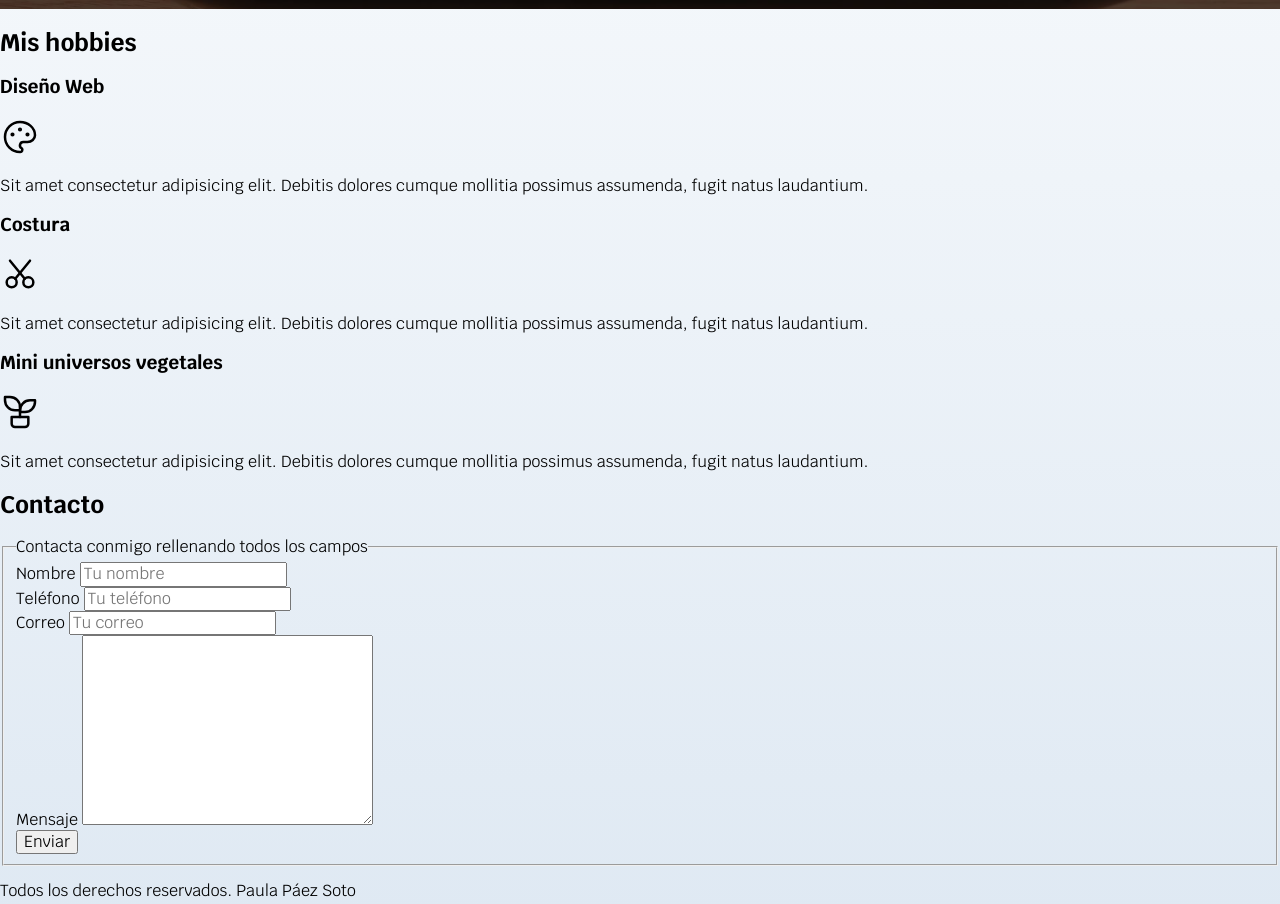
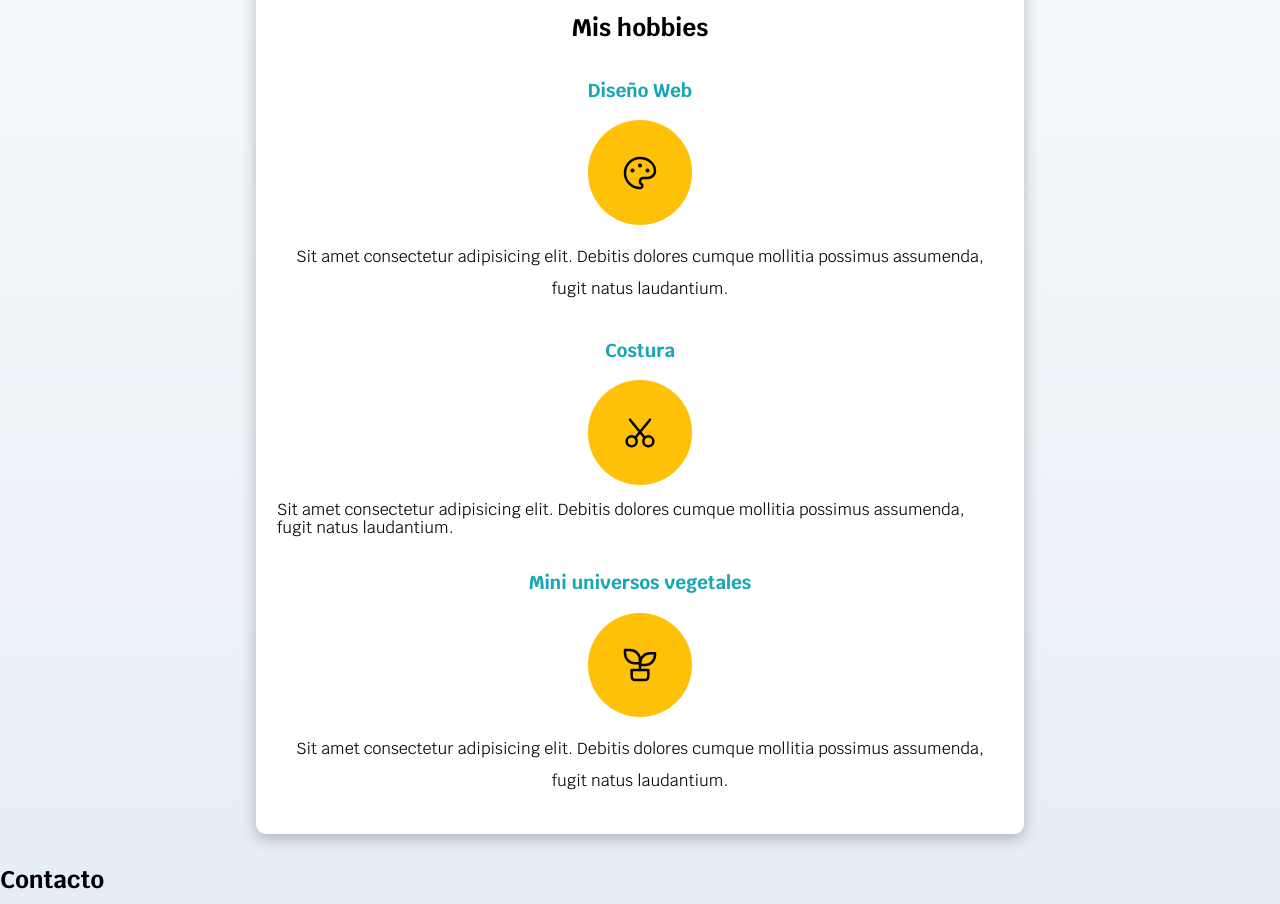
Before and after one commit to PaulaPSoto/proyecto-1-curso-desarrollo-web-completo, a plain HTML site: page index.html in a window 1280 px wide. Shown: the part 560-1464 px from the top of the page. Drawn offline with Linux system fonts and the light colour scheme.

Commit message:
Add a new section

```diff
--- a/css/main.css
+++ b/css/main.css
@@ -9,6 +9,7 @@
 }
 /* GLOBALES */
 html {
+  min-height: 100%;
   font-size: 65.5%;
   box-sizing: border-box; /*HACK FOR BOX MODEL */
 }
@@ -21,11 +22,24 @@ html {
 body {
   font-family: "Krub", sans-serif;
   font-size: 16px; /*1rem = 10px*/
-  background-image: linear-gradient(to top, #dfe9f3, var(--white) 100%);
+  background-image: linear-gradient(
+    to top,
+    var(--lightGrey) 0%,
+    var(--white) 100%
+  );
 }
 .container {
-  max-width: 120rem;
-  margin: 0 auto;
+  max-width: 1200rem;
+  margin: auto;
+}
+.shadow {
+  width: 60%;
+  box-shadow: 0px 5px 15px 0px rgba(112, 112, 112, 0.48);
+  padding: 2rem;
+  margin-bottom: 3rem;
+
+  background-color: var(--white);
+  border-radius: 10px;
 }
 .button {
   background-color: var(--second);
@@ -44,6 +58,7 @@ body {
 /* Header */
 .header__name {
   text-align: center;
+  font-size: 1.4rem;
 }
 .header__job {
   font-size: 2rem;
@@ -71,7 +86,7 @@ body {
   color: var(--black);
 }
 
-/* SECTION LOCALITATION */
+/* SECTION LOCATION */
 
 .hero {
   background-image: url(../images/hero.jpg);
@@ -92,13 +107,47 @@ body {
 }
 .hero__content--title {
   color: var(--white);
+  text-align: center;
 }
 .hero__content--parag {
   color: var(--white);
   display: flex;
   align-items: flex-end;
+  line-height: 2;
 }
 
+/* SECTION HOBBIES */
+.hobbies__title {
+  text-align: center;
+}
+.services {
+  display: grid;
+  grid-template-columns: repeat (3, 1fr);
+  grid-template-rows: 2;
+  column-gap: 1rem;
+}
+.service {
+  display: flex;
+  flex-direction: column;
+  align-items: center;
+}
+
+.service__hobby {
+  color: var(--second);
+}
+.service__icons {
+  width: 10rem;
+  height: 10rem;
+  border-radius: 50%;
+  background-color: var(--first);
+  display: flex;
+  justify-content: center;
+  align-items: center;
+}
+.service__text {
+  line-height: 2;
+  text-align: center;
+}
 @media (min-width: 768px) {
   .nav__main {
     flex-direction: row;
--- a/index.html
+++ b/index.html
@@ -30,7 +30,7 @@
     </nav>
    </div>
 
-   <!-- SECTION LOCALITATION -->
+   <!-- SECTION LOCATION -->
     <section class="hero">
       <div class="hero__content">
           <h2 class="hero__content--title">Desarrolladora Front-End</h2>
@@ -57,11 +57,14 @@
       </div>
        <!-- SECTION HOBBIES -->
     </section>
-    <main>
-      <h2>Mis hobbies</h2>
+    <main class="container shadow">
 
-      <section>
-        <h3>Diseño Web</h3>
+      <h2 class="hobbies__title">Mis hobbies</h2>
+      <div class="services">
+
+        <section class= "service">
+          <h3 class="service__hobby">Diseño Web</h3>
+          <div class="service__icons">
             <svg
           xmlns="http://www.w3.org/2000/svg"
           class="icon icon-tabler icon-tabler-palette"
@@ -82,13 +85,16 @@
           <circle cx="12" cy="7.5" r=".5" fill="currentColor" />
           <circle cx="16.5" cy="10.5" r=".5" fill="currentColor" />
             </svg>
-        <p>
+          </div>
+          <p class="service__text">
           Sit amet consectetur adipisicing elit. Debitis dolores cumque mollitia
           possimus assumenda, fugit natus laudantium.
           </p>
         </section>
-      <section>
-        <h3>Costura</h3>
+
+        <section class= "service">
+          <h3 class="service__hobby">Costura</h3>
+          <div class="service__icons">
             <svg
           xmlns="http://www.w3.org/2000/svg"
           class="icon icon-tabler icon-tabler-cut"
@@ -107,13 +113,16 @@
           <line x1="9.15" y1="14.85" x2="18" y2="4" />
           <line x1="6" y1="4" x2="14.85" y2="14.85" />
             </svg>
-        <p>
+          </div>
+          <p class="hobby__text">
           Sit amet consectetur adipisicing elit. Debitis dolores cumque mollitia
           possimus assumenda, fugit natus laudantium.
           </p>
         </section>
-      <section>
-        <h3>Mini universos vegetales</h3>
+
+        <section class= "service">
+          <h3 class="service__hobby">Mini universos vegetales</h3>
+          <div class="service__icons">
             <svg
           xmlns="http://www.w3.org/2000/svg"
           class="icon icon-tabler icon-tabler-plant"
@@ -132,15 +141,19 @@
           <path d="M12 11a6 6 0 0 1 6 -6h3v1a6 6 0 0 1 -6 6h-3" />
           <line x1="12" y1="15" x2="12" y2="9" />
             </svg>
-        <p>
+          </div>
+          <p class="service__text">
           Sit amet consectetur adipisicing elit. Debitis dolores cumque mollitia
           possimus assumenda, fugit natus laudantium.
           </p>
         </section>
+       </div> <!-- END OF SERVICES -->
 
+    </main>
  <!-- SECTION FORM -->
       <section>
         <h2>Contacto</h2>
+
         <form action="">
           <fieldset>
             <legend>Contacta conmigo rellenando todos los campos</legend>
@@ -166,7 +179,7 @@
           </fieldset>
         </form>
       </section>
-    </main>
+    </div>
     <footer>
       <p>Todos los derechos reservados. Paula Páez Soto</p>
     </footer>
```
Lines whose indentation alone changed are shown as unchanged.
